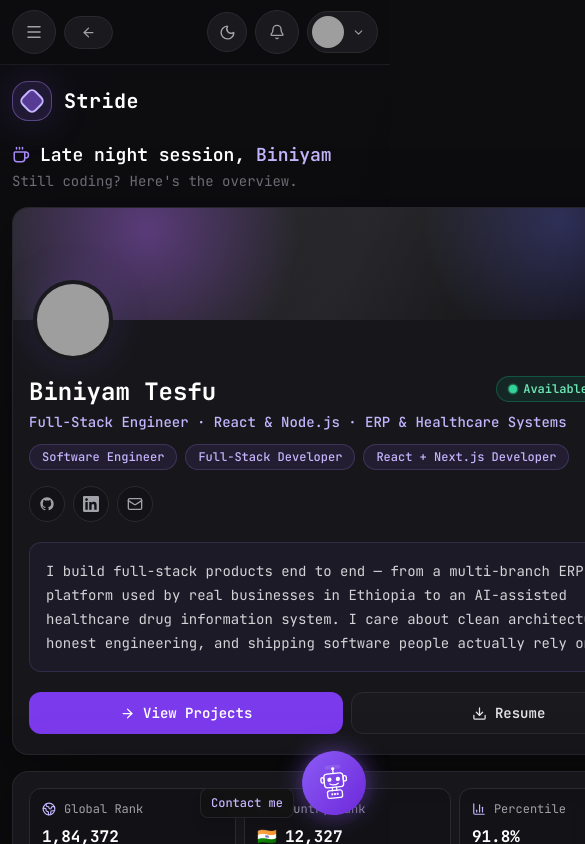
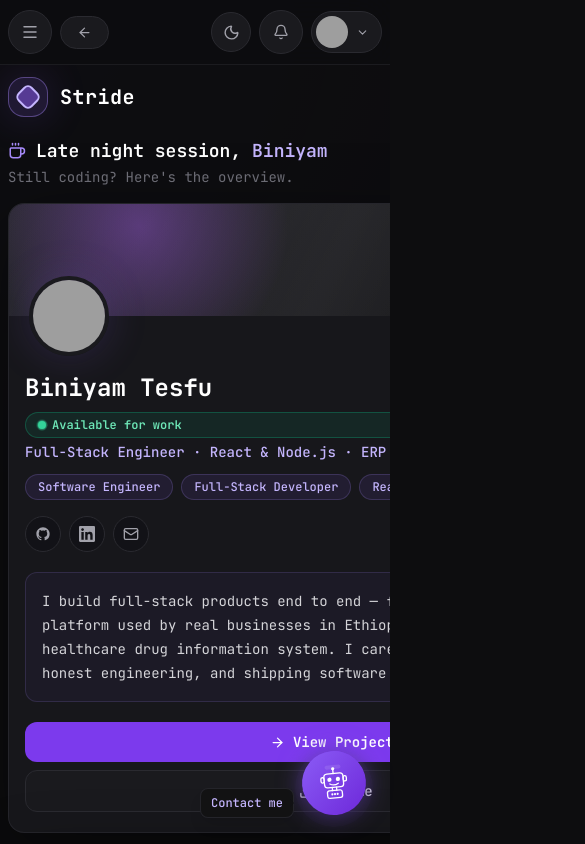
Before and after one commit to biniyam-21/mystride, a React (Vite) app: page / in a window 390 px wide. Shown: the top 844 px of the page, 585 px wide, since content can reach past the window. Built offline with nearby package versions, Linux system fonts and the light colour scheme; grey boxes are pictures that could not be loaded.

Commit message:
refactor layout and styling across components for improved responsiveness and consistency

```diff
--- a/src/App.jsx
+++ b/src/App.jsx
@@ -103,14 +103,14 @@
     <>
       <ScrollToTop />
       <AuroraBackground />
-      <div className="app-shell min-h-screen bg-ink-950/90 text-zinc-100">
+      <div className="app-shell min-h-screen overflow-x-hidden bg-ink-950/90 text-zinc-100">
         <Sidebar onSearchOpen={openPalette} mobileOpen={mobileMenuOpen} onClose={closeMobileMenu} />
         <Header onSearchOpen={openPalette} onMenuOpen={openMobileMenu} />
         <AskMeWidget />
         <CommandPalette open={paletteOpen} onClose={closePalette} />
 
-        <main className="flex min-h-screen flex-col px-3 py-4 sm:px-6 sm:py-6 lg:ml-80 lg:px-8">
-          <div className="mx-auto w-full max-w-7xl flex-1">
+        <main className="flex min-h-screen flex-col px-2 py-3 sm:px-6 sm:py-6 lg:ml-80 lg:px-8">
+          <div className="mx-auto w-full max-w-7xl flex-1 min-w-0">
             <MobileBrand />
             <AnimatedRoutes />
           </div>
--- a/src/components/ActivityCard.jsx
+++ b/src/components/ActivityCard.jsx
@@ -101,7 +101,7 @@
 
   return (
     <Card className="p-4 sm:p-6">
-      <div role="tablist" aria-label="Activity categories" className="flex gap-2 overflow-x-auto pb-2">
+      <div role="tablist" aria-label="Activity categories" className="flex flex-wrap gap-2 overflow-x-auto pb-2">
         {tabs.map(({ label }, index) => {
           const isActive = activeTab === index;
           return (
--- a/src/components/Header.jsx
+++ b/src/components/Header.jsx
@@ -44,7 +44,7 @@
       animate={{ opacity: 1, scale: 1, y: 0 }}
       exit={{ opacity: 0, scale: 0.95, y: -8 }}
       transition={{ duration: 0.15, ease: "easeOut" }}
-      className="absolute right-0 top-[calc(100%+10px)] z-50 w-60 overflow-hidden rounded-2xl border border-ink-650/70 bg-ink-900/95 shadow-panel backdrop-blur-xl"
+      className="absolute right-0 top-[calc(100%+10px)] z-50 w-[min(88vw,15rem)] overflow-hidden rounded-2xl border border-ink-650/70 bg-ink-900/95 shadow-panel backdrop-blur-xl"
     >
       {/* Profile header */}
       <div className="flex items-center gap-3 border-b border-ink-650/50 px-4 py-3.5">
@@ -111,8 +111,8 @@
   }, [menuOpen]);
 
   return (
-    <header className="sticky top-0 z-20 border-b border-ink-650/50 bg-ink-950/80 px-3 py-2.5 backdrop-blur-xl sm:px-6 sm:py-3 lg:ml-80 lg:px-8">
-      <div className="mx-auto flex max-w-7xl items-center justify-between gap-4">
+    <header className="sticky top-0 z-20 border-b border-ink-650/50 bg-ink-950/80 px-2 py-2.5 backdrop-blur-xl sm:px-6 sm:py-3 lg:ml-80 lg:px-8">
+      <div className="mx-auto flex max-w-7xl flex-wrap items-center justify-between gap-3">
         <div className="flex items-center gap-2">
           {/* Hamburger — mobile only */}
           <button
@@ -132,7 +132,7 @@
           </button>
         </div>
 
-        <div className="flex items-center gap-2 sm:gap-3">
+        <div className="ml-auto flex items-center gap-2 sm:gap-3">
           <button
             onClick={onSearchOpen}
             className="hidden items-center gap-2 rounded-full border border-ink-650 bg-ink-800 px-4 py-2 text-sm text-zinc-400 transition hover:border-accent-400/40 hover:text-zinc-300 sm:flex"
--- a/src/components/ProfileCard.jsx
+++ b/src/components/ProfileCard.jsx
@@ -96,7 +96,7 @@
       <div className="space-y-5 px-4 pb-5 pt-14 sm:space-y-6 sm:px-6 sm:pb-6 sm:pt-16">
         {/* Name + availability */}
         <div>
-          <div className="flex items-start justify-between gap-3">
+          <div className="flex flex-col gap-2 sm:flex-row sm:items-start sm:justify-between sm:gap-3">
             <h1 className="font-display text-2xl font-bold text-white">{user.name}</h1>
             <AvailabilityBadge />
           </div>
@@ -111,7 +111,7 @@
         </div>
 
         {/* CTA buttons */}
-        <div className="grid grid-cols-2 gap-2">
+        <div className="grid grid-cols-1 gap-2 sm:grid-cols-2">
           <button
             onClick={() => navigate("/projects")}
             className="flex items-center justify-center gap-2 rounded-xl bg-accent-600 px-3 py-2.5 text-sm font-semibold text-white transition hover:bg-accent-500"
--- a/src/components/Sidebar.jsx
+++ b/src/components/Sidebar.jsx
@@ -204,7 +204,7 @@
 export default function Sidebar({ onSearchOpen, mobileOpen, onClose }) {
   const isFirstVisit = !sessionStorage.getItem("portfolio-booted");
   const sidebarClass =
-    "fixed inset-y-0 left-0 z-30 hidden w-80 flex-col border-r border-ink-650/60 bg-ink-950/96 px-5 py-6 backdrop-blur-xl lg:flex";
+    "fixed inset-y-0 left-0 z-30 hidden w-[min(84vw,20rem)] flex-col border-r border-ink-650/60 bg-ink-950/96 px-4 py-6 backdrop-blur-xl lg:flex lg:w-80 lg:px-5";
 
   return (
     <>
@@ -250,7 +250,7 @@
               animate={{ x: 0 }}
               exit={{ x: "-100%" }}
               transition={{ type: "spring", damping: 28, stiffness: 300 }}
-              className="fixed inset-y-0 left-0 z-50 flex w-80 flex-col border-r border-ink-650/60 bg-ink-950 px-5 py-6 lg:hidden"
+              className="fixed inset-y-0 left-0 z-50 flex w-[min(84vw,20rem)] flex-col border-r border-ink-650/60 bg-ink-950 px-4 py-6 lg:hidden"
             >
               <SidebarContent onSearchOpen={onSearchOpen} onClose={onClose} />
             </motion.aside>
--- a/src/pages/Dashboard.jsx
+++ b/src/pages/Dashboard.jsx
@@ -60,7 +60,7 @@
 
   return (
     <div className="space-y-3">
-      <div ref={headingRef} className="flex items-center justify-between">
+      <div ref={headingRef} className="flex flex-col gap-2 sm:flex-row sm:items-center sm:justify-between">
         <div className="flex items-center gap-2">
           <Hammer size={16} className="text-accent-400" />
           <h2 className="font-display text-base font-semibold text-white">Currently Building</h2>
@@ -121,7 +121,7 @@
   const { text, Icon, sub } = useGreeting();
   const { user } = mockData;
   return (
-    <motion.div variants={fadeUp} className="flex items-center justify-between gap-4">
+    <motion.div variants={fadeUp} className="flex flex-col gap-3 sm:flex-row sm:items-center sm:justify-between sm:gap-4">
       <div>
         <div className="flex items-center gap-2.5">
           <Icon size={18} className="text-accent-400" />
--- a/src/styles.css
+++ b/src/styles.css
@@ -75,15 +75,28 @@
 html {
   background: rgb(var(--ink-950));
   font-family: "JetBrains Mono", ui-monospace, monospace;
+  overflow-x: hidden;
 }
 
 body {
   margin: 0;
   min-width: 320px;
+  min-height: 100vh;
   font-family: "JetBrains Mono", ui-monospace, monospace;
   background:
     radial-gradient(circle at top left, rgb(var(--accent-500) / 0.12), transparent 30rem),
     #0d0d0f;
+  overflow-x: hidden;
+}
+
+#root {
+  min-height: 100vh;
+  overflow-x: hidden;
+}
+
+img {
+  display: block;
+  max-width: 100%;
 }
 
 button,
```
